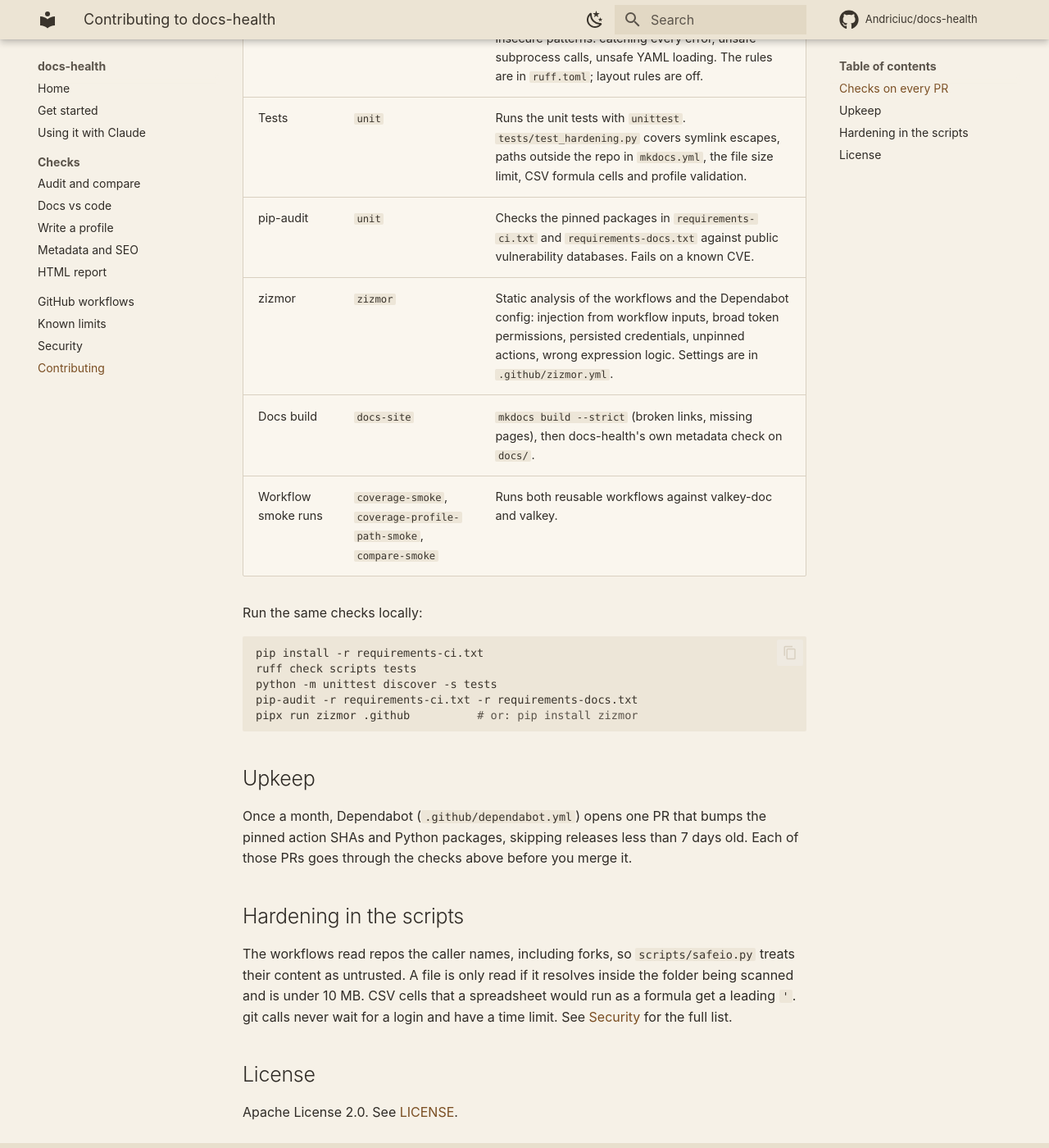
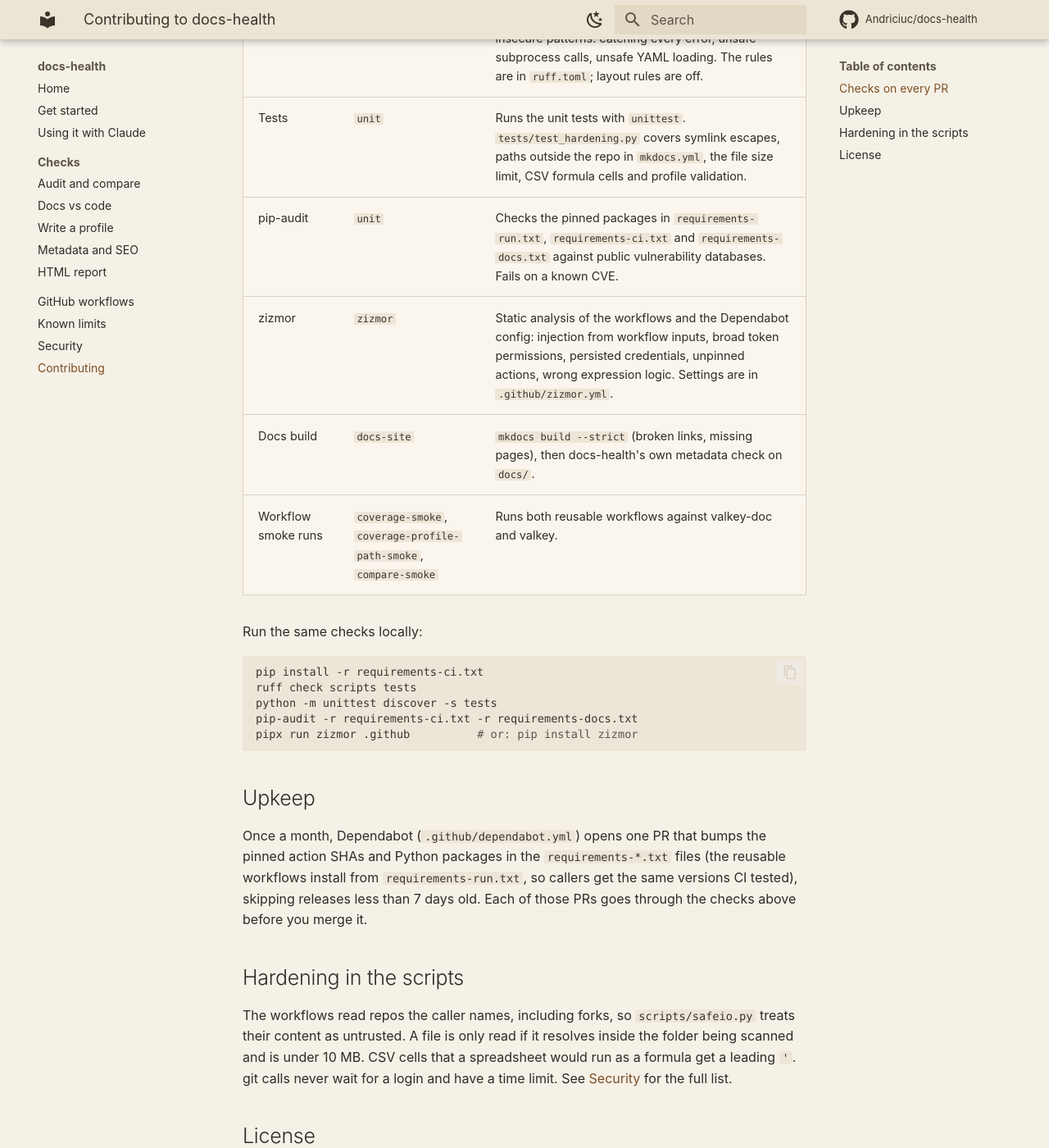
Before and after one commit to Andriciuc/docs-health, an MkDocs documentation site: the page built from docs/contributing.md, in a window 1280 px wide and 1400 px high, scrolled down 469 px. Shown: the whole window at 82% size. Built offline with MkDocs 1.6.1 and Material for MkDocs 9.7.7, drawn with Linux system fonts in a browser that asks for light colours; comment, search, counter and statistics services are not loaded.

Commit message:
Install PyYAML from one pinned file everywhere
The reusable workflows pinned pyyaml==6.0.2 inline, where Dependabot
can't see it, while CI had moved to 6.0.3 (#18): callers ran a
different version than CI tested.

- requirements-run.txt: the scripts' runtime pin (pyyaml==6.0.3)
- docs-coverage / docs-compare install from skill/requirements-run.txt,
  and fail with a clear error if skill_ref predates the file
- ci.yml: unit (via requirements-ci.txt) and docs-site install from it
- README, Get started, Contributing updated

Co-Authored-By: Claude Opus 5.5 <noreply@anthropic.com>
Claude-Session: https://claude.ai/code/session_01ADtXHt4dz3jXnzXaATDgXm

```diff
--- a/docs/contributing.md
+++ b/docs/contributing.md
@@ -13,7 +13,7 @@ A finding fails the check and shows as an annotation on the PR. Nothing is filed
 |---|---|---|
 | ruff | `unit` | Lints `scripts/` and `tests/` for likely bugs and insecure patterns: catching every error, unsafe subprocess calls, unsafe YAML loading. The rules are in `ruff.toml`; layout rules are off. |
 | Tests | `unit` | Runs the unit tests with `unittest`. `tests/test_hardening.py` covers symlink escapes, paths outside the repo in `mkdocs.yml`, the file size limit, CSV formula cells and profile validation. |
-| pip-audit | `unit` | Checks the pinned packages in `requirements-ci.txt` and `requirements-docs.txt` against public vulnerability databases. Fails on a known CVE. |
+| pip-audit | `unit` | Checks the pinned packages in `requirements-run.txt`, `requirements-ci.txt` and `requirements-docs.txt` against public vulnerability databases. Fails on a known CVE. |
 | zizmor | `zizmor` | Static analysis of the workflows and the Dependabot config: injection from workflow inputs, broad token permissions, persisted credentials, unpinned actions, wrong expression logic. Settings are in `.github/zizmor.yml`. |
 | Docs build | `docs-site` | `mkdocs build --strict` (broken links, missing pages), then docs-health's own metadata check on `docs/`. |
 | Workflow smoke runs | `coverage-smoke`, `coverage-profile-path-smoke`, `compare-smoke` | Runs both reusable workflows against valkey-doc and valkey. |
@@ -30,7 +30,7 @@ pipx run zizmor .github          # or: pip install zizmor
 
 ## Upkeep
 
-Once a month, Dependabot (`.github/dependabot.yml`) opens one PR that bumps the pinned action SHAs and Python packages, skipping releases less than 7 days old. Each of those PRs goes through the checks above before you merge it.
+Once a month, Dependabot (`.github/dependabot.yml`) opens one PR that bumps the pinned action SHAs and Python packages in the `requirements-*.txt` files (the reusable workflows install from `requirements-run.txt`, so callers get the same versions CI tested), skipping releases less than 7 days old. Each of those PRs goes through the checks above before you merge it.
 
 ## Hardening in the scripts
 
--- a/requirements-ci.txt
+++ b/requirements-ci.txt
@@ -1,3 +1,3 @@
-pyyaml==6.0.3
+-r requirements-run.txt
 ruff==0.17.5
 pip-audit==2.10.1
--- /dev/null
+++ b/requirements-run.txt
@@ -0,0 +1,3 @@
+# Runtime dependencies of the scripts. The reusable workflows and CI install from this file,
+# so Dependabot keeps one version everywhere.
+pyyaml==6.0.3
```
Also changed, not shown: README.md (+1 -1 lines), docs/get-started.md (+1 -1 lines), 3 other files.
